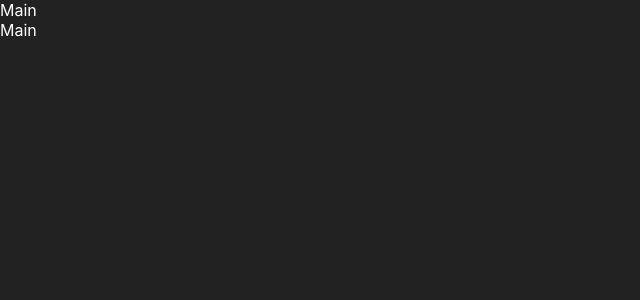
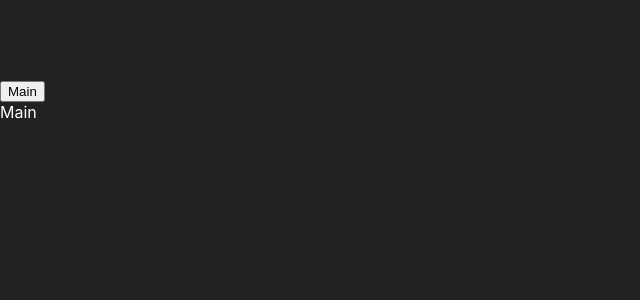
Before and after one commit to hjch0211/j-doodling-book, a React (Create React App) app: page / in a window 1280 px wide. Shown: the top 300 px of the page, without its empty margins (0-640 px from the left). Built offline with nearby package versions, Linux system fonts and the light colour scheme; a web font is replaced by a local one.

Commit message:
Fix : 타입에 템플릿 리터럴 가능하네

```diff
--- a/src/components/elements/Empty.tsx
+++ b/src/components/elements/Empty.tsx
@@ -1,15 +1,12 @@
 import styled from "@emotion/styled";
 
 type Props = {
-  height: number;
-  type?: "rem" | "px";
+  height: `${number}px` | `${number}rem`;
 };
 
-// [?] styled를 굳이 쓰는 느낌일까?
 /**
- * @param height number
- * @param type "rem" | "px"
+ * @param height
  */
 export const Empty = styled.div<Props>((props) => ({
-  height: `${props.height}${props.type ?? "px"}`,
+  height: `${props.height}`,
 }));
--- /dev/null
+++ b/src/pages/DesignSystem/index.tsx
@@ -0,0 +1,13 @@
+import React from "react";
+
+// three.js 강좌 들어서 Main을 꾸며보자
+function DesignSystem() {
+  return (
+    <>
+      <div>DesignSystem</div>
+      <div>DesignSystem</div>
+    </>
+  );
+}
+
+export default DesignSystem;
--- a/src/pages/Main/index.tsx
+++ b/src/pages/Main/index.tsx
@@ -1,10 +1,14 @@
 import React from "react";
+import { useNavigate } from "react-router-dom";
+import { Empty } from "../../components/elements/Empty";
 
 // three.js 강좌 들어서 Main을 꾸며보자
 function Main() {
+  const navigate = useNavigate();
   return (
     <>
-      <div>Main</div>
+      <Empty height="5rem" />
+      <button>Main</button>
       <div>Main</div>
     </>
   );
--- a/src/pages/MyRoutes.tsx
+++ b/src/pages/MyRoutes.tsx
@@ -2,12 +2,14 @@ import { Route, Routes as ReactRoutes } from "react-router-dom";
 import Main from "./Main";
 import Three from "./Three";
 import Fail from "./Fail";
+import DesignSystem from "./DesignSystem";
 
 export const MyRoutes = () => {
   return (
     <ReactRoutes>
       <Route path="/" element={<Main />} />
       <Route path="/three" element={<Three />} />
+      <Route path="/design_system" element={<DesignSystem />} />
       <Route path="*" element={<Fail />} />
     </ReactRoutes>
   );
```
